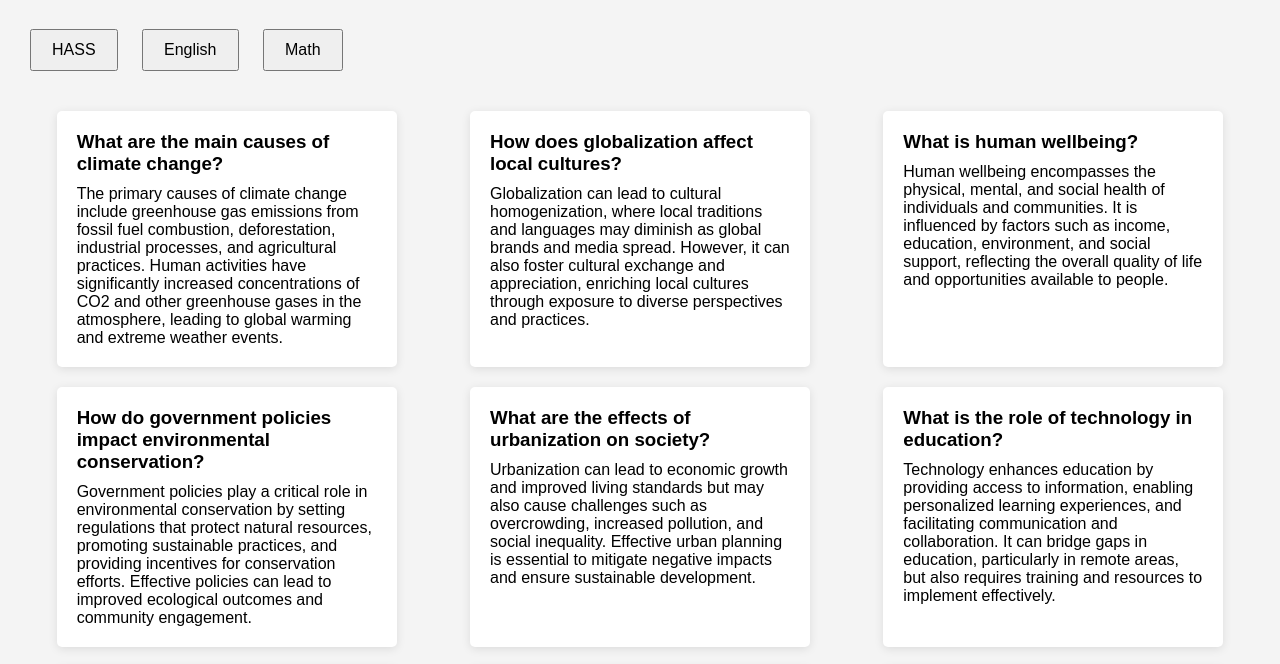
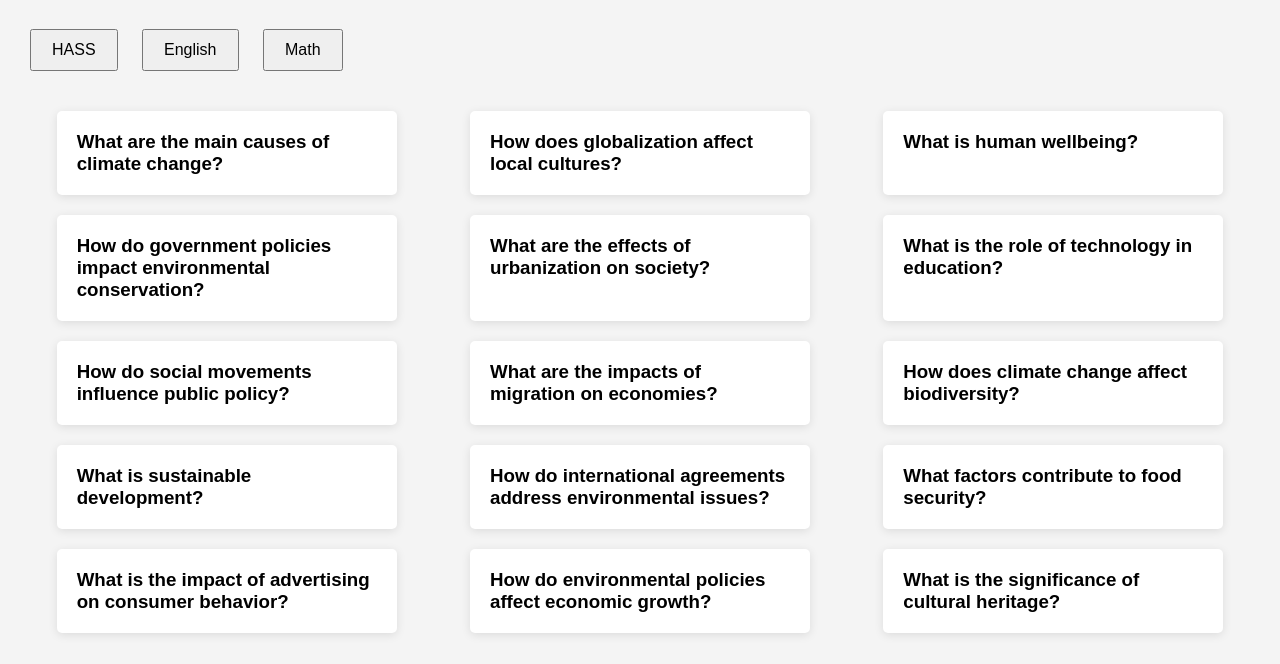
Before and after one commit to Flynn-coding/Flash-card, a plain HTML site: page index.html in a window 1280 px wide. Both pictures are taken after a click on the button "HASS". Shown: the part 81-745 px from the top of the page. Drawn offline with Linux system fonts and the light colour scheme.

Commit message:
Update index.html

```diff
--- a/index.html
+++ b/index.html
@@ -34,6 +34,7 @@
             padding: 20px;
             width: 300px;
             transition: transform 0.2s;
+            cursor: pointer;
         }
         .flashcard:hover {
             transform: scale(1.05);
@@ -43,6 +44,7 @@
         }
         p {
             margin: 10px 0 0 0;
+            display: none; /* Hide the answer initially */
         }
     </style>
 </head>
@@ -87,28 +89,28 @@
                 { question: "How do themes enhance literary analysis?", answer: "Themes provide insight into the underlying messages of a literary work, guiding analysis and interpretation. Recognizing recurring themes allows readers to connect with the text on a deeper level and understand its cultural or social implications." },
                 { question: "What is the importance of revision in writing?", answer: "Revision is crucial as it allows writers to refine their ideas, improve clarity, and enhance overall quality. It involves reviewing structure, content, and style, ensuring that the final product effectively communicates the intended message." },
                 { question: "How can one develop a strong thesis statement?", answer: "A strong thesis statement presents a clear, concise argument that guides the direction of the essay. It should be specific, debatable, and reflect the main points that will be discussed in the body of the text." },
-                { question: "What strategies can be used to improve writing skills?", answer: "Strategies to improve writing skills include reading extensively, practicing regularly, seeking feedback, and studying grammar and style. Engaging with diverse texts enhances understanding and informs personal writing style." },
-                { question: "What role does imagery play in poetry?", answer: "Imagery evokes sensory experiences, allowing readers to visualize scenes and feel emotions associated with the poem. It enhances the emotional impact and helps convey the poem's themes more effectively." },
-                { question: "How can one interpret the tone of a literary work?", answer: "Interpreting tone involves analyzing the author's choice of words, sentence structure, and overall style. Tone reflects the author's attitude toward the subject matter and influences how readers perceive the text." },
-                { question: "What are the characteristics of effective storytelling?", answer: "Effective storytelling includes a well-defined plot, relatable characters, and a clear message or theme. It engages the audience, evokes emotions, and creates a memorable experience that resonates beyond the narrative." }
+                { question: "What strategies can be used to improve writing skills?", answer: "Strategies to improve writing skills include reading extensively, practicing regularly, seeking feedback, and studying grammar and style. Engaging with diverse texts enhances understanding and informs one's writing style." },
+                { question: "How can literary devices enhance storytelling?", answer: "Literary devices, such as imagery, metaphor, and foreshadowing, enhance storytelling by adding layers of meaning and evoking emotions. They engage readers and enrich the narrative, making it more memorable." },
+                { question: "What are the characteristics of effective storytelling?", answer: "Effective storytelling includes a well-defined plot, relatable characters, and a clear message or theme. It engages the audience, evokes emotions, and creates a memorable experience that resonates beyond the narrative." },
+                { question: "How can one interpret the tone of a literary work?", answer: "Interpreting tone involves analyzing the author's choice of words, sentence structure, and overall style. Tone reflects the author's attitude toward the subject matter and influences how readers perceive the text." }
             ],
             Math: [
-                { question: "How do you calculate the area of a rectangle?", answer: "To calculate the area of a rectangle, multiply its length by its width. The formula is A = l × w, where A is the area, l is the length, and w is the width. This gives the total square units contained within the rectangle." },
-                { question: "What is the formula for the surface area of a cylinder?", answer: "The surface area of a cylinder can be calculated using the formula SA = 2πr(h + r), where r is the radius of the base and h is the height. This accounts for the area of the two circular bases and the curved surface." },
-                { question: "How do you find the volume of a prism?", answer: "To find the volume of a prism, use the formula V = B × h, where B is the area of the base and h is the height. This formula multiplies the base area by the height, resulting in the total cubic units." },
-                { question: "What does rearranging a formula involve?", answer: "Rearranging a formula involves manipulating the equation to solve for a different variable. This can include adding, subtracting, multiplying, or dividing both sides of the equation, maintaining the equality throughout." },
-                { question: "What are the trigonometric ratios for a right triangle?", answer: "The trigonometric ratios for a right triangle are sine (sin), cosine (cos), and tangent (tan). These ratios are defined as follows: sin(θ) = opposite/hypotenuse, cos(θ) = adjacent/hypotenuse, and tan(θ) = opposite/adjacent." },
-                { question: "How do you find the lengths of the sides of a triangle?", answer: "To find the lengths of the sides of a triangle, you can use the Pythagorean theorem for right triangles (a² + b² = c²) or apply the law of sines or cosines for non-right triangles, depending on the known values." },
-                { question: "What is the method for finding angles in a triangle?", answer: "To find angles in a triangle, you can use the sine, cosine, or tangent functions depending on the information given. For example, if two sides are known, the cosine rule can be used to calculate the angles." },
-                { question: "How do angles of elevation and depression work?", answer: "Angles of elevation are measured from the horizontal line upward, while angles of depression are measured downward. These angles can be used in problems involving heights and distances, often employing trigonometric ratios." },
-                { question: "What are bearings in navigation?", answer: "Bearings are used in navigation to indicate direction, expressed in degrees from the North (0°). A bearing of 90° indicates East, 180° South, and 270° West. They help in determining precise locations on a map." },
-                { question: "How do you solve mixed two-dimensional problems?", answer: "To solve mixed two-dimensional problems, identify the geometric shapes involved, apply the relevant formulas for area or perimeter, and consider units of measurement to arrive at the solution." },
-                { question: "What is the unit circle, and why is it important?", answer: "The unit circle is a circle with a radius of 1 centered at the origin of a coordinate plane. It is important for defining trigonometric functions and their values for all angles, simplifying calculations in trigonometry." },
-                { question: "What are congruent and similar triangles?", answer: "Congruent triangles have the same shape and size, while similar triangles have the same shape but may differ in size. This distinction is key in solving geometric problems and understanding relationships between figures." },
-                { question: "How do you calculate probabilities using Venn diagrams?", answer: "Venn diagrams help visualize probabilities and relationships between events. To calculate probabilities, identify the areas representing events and their intersections, using these to find probabilities of individual and combined events." },
-                { question: "What is a probability tree diagram?", answer: "A probability tree diagram is a visual representation of possible outcomes for an event. Each branch represents a possible outcome and its associated probability, helping calculate the likelihood of various combined events." },
-                { question: "What is the significance of conditional statements in probability?", answer: "Conditional statements express the likelihood of one event occurring given that another event has already occurred. They are crucial in understanding dependencies between events and calculating conditional probabilities." },
-                { question: "What are operations with surds, and why are they useful?", answer: "Operations with surds involve simplifying and manipulating square roots or irrational numbers. They are useful for exact calculations in geometry and algebra, allowing precise mathematical expressions without rounding." }
+                { question: "How do you calculate the area of a rectangle?", answer: "To calculate the area of a rectangle, multiply its length by its width. The formula is A = l × w, where A is the area, l is the length, and w is the width." },
+                { question: "What is the formula for the surface area of a cylinder?", answer: "The surface area of a cylinder can be calculated using the formula SA = 2πr(h + r), where r is the radius of the base and h is the height." },
+                { question: "How do you find the volume of a prism?", answer: "To find the volume of a prism, use the formula V = B × h, where B is the area of the base and h is the height." },
+                { question: "What does rearranging a formula involve?", answer: "Rearranging a formula involves manipulating the equation to solve for a different variable, ensuring both sides remain equal." },
+                { question: "What are the trigonometric ratios for a right triangle?", answer: "The trigonometric ratios for a right triangle are sine (sin), cosine (cos), and tangent (tan). They are defined as follows: sin(θ) = opposite/hypotenuse, cos(θ) = adjacent/hypotenuse, and tan(θ) = opposite/adjacent." },
+                { question: "How do you find the lengths of the sides of a triangle?", answer: "To find the lengths of the sides of a triangle, you can use the Pythagorean theorem for right triangles (a² + b² = c²) or apply the law of sines or cosines for non-right triangles." },
+                { question: "What is the method for finding angles in a triangle?", answer: "To find angles in a triangle, you can use sine, cosine, or tangent functions, depending on the information provided." },
+                { question: "How do angles of elevation and depression work?", answer: "Angles of elevation are measured upward from the horizontal line, while angles of depression are measured downward. They are used in problems involving heights and distances." },
+                { question: "What are bearings in navigation?", answer: "Bearings indicate direction in degrees from the North (0°). A bearing of 90° indicates East, 180° South, and 270° West." },
+                { question: "How do you solve mixed two-dimensional problems?", answer: "To solve mixed two-dimensional problems, identify the geometric shapes involved and apply the relevant formulas for area or perimeter." },
+                { question: "What is the unit circle, and why is it important?", answer: "The unit circle is a circle with a radius of 1 centered at the origin of a coordinate plane, essential for defining trigonometric functions." },
+                { question: "What are congruent and similar triangles?", answer: "Congruent triangles are the same size and shape, while similar triangles have the same shape but different sizes." },
+                { question: "How do you calculate probabilities using Venn diagrams?", answer: "Venn diagrams visualize probabilities and relationships between events, helping to calculate probabilities of individual and combined events." },
+                { question: "What is a probability tree diagram?", answer: "A probability tree diagram visually represents possible outcomes for an event, with each branch showing an outcome and its associated probability." },
+                { question: "What is the significance of conditional statements in probability?", answer: "Conditional statements express the likelihood of one event occurring given that another event has occurred." },
+                { question: "What are operations with surds, and why are they useful?", answer: "Operations with surds involve simplifying square roots or irrational numbers, useful for exact calculations in geometry and algebra." }
             ]
         };
 
@@ -122,6 +124,13 @@
                     <h3>${card.question}</h3>
                     <p>${card.answer}</p>
                 `;
+
+                // Add click event to show/hide answer
+                cardElement.addEventListener("click", () => {
+                    const answerElement = cardElement.querySelector("p");
+                    answerElement.style.display = answerElement.style.display === "block" ? "none" : "block";
+                });
+
                 flashcardContainer.appendChild(cardElement);
             });
         }
```
